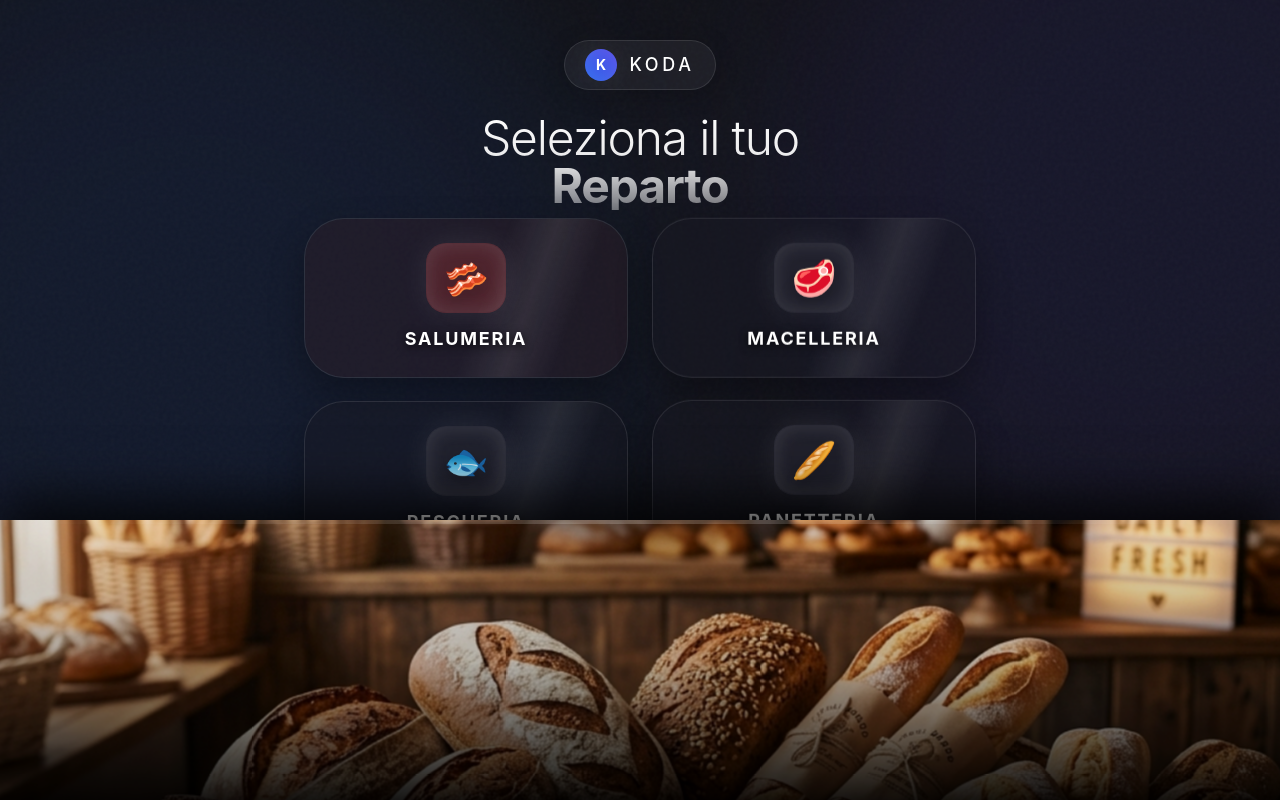
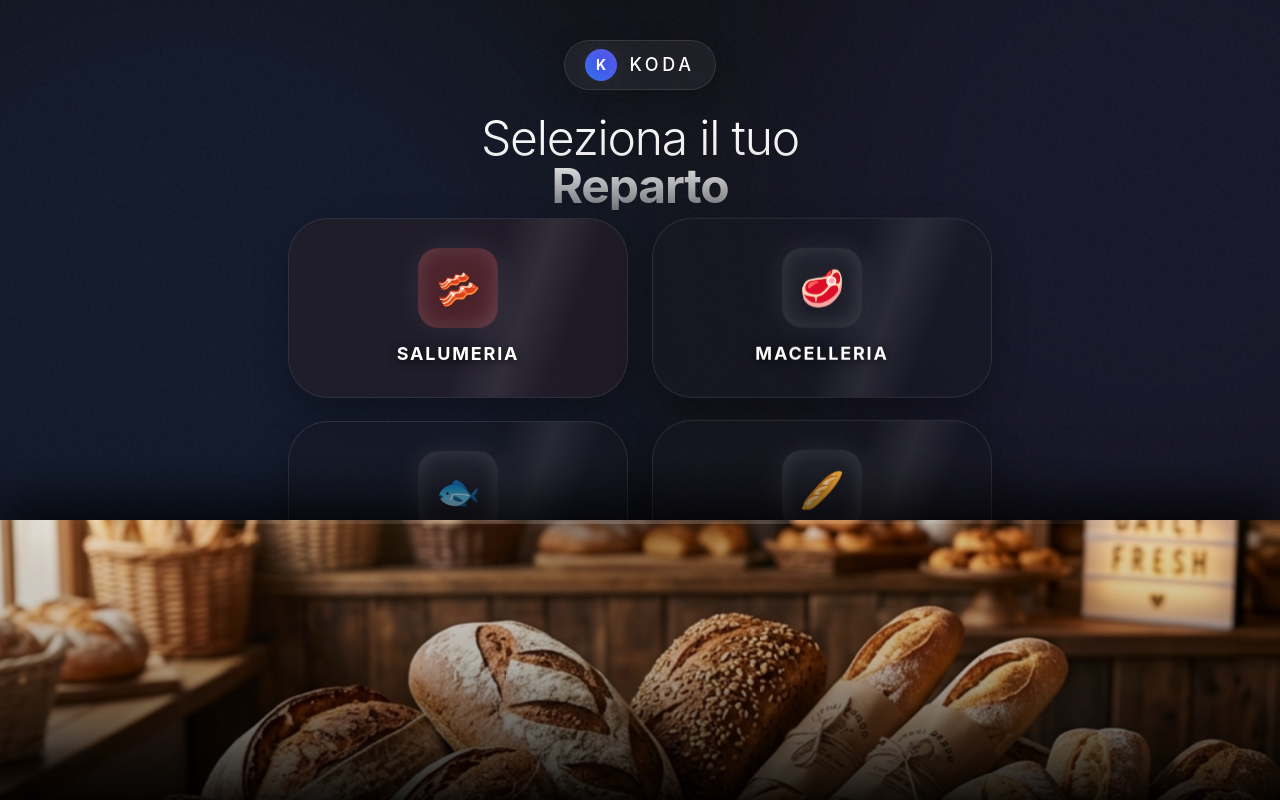
Before and after one commit to rivmafidgo-cloud/KODA, an Angular app in the folder koda-frontend/: page / in a window 1280 px wide. Built offline with nearby package versions, Linux system fonts and the light colour scheme.

Commit message:
autoresize for department

```diff
--- a/koda-frontend/src/app/pages/home/home.html
+++ b/koda-frontend/src/app/pages/home/home.html
@@ -25,7 +25,7 @@
       </h2>
     </div>
 
-    <!-- Departments Grid -->
+    <!-- Departments Dynamic Grid -->
     <div class="relative z-20 flex-1 flex flex-col items-center justify-center w-full px-6 pb-6">
 
       <!-- Loading state -->
@@ -50,18 +50,28 @@
           </button>
         </div>
       } @else {
-        <div class="grid grid-cols-2 gap-4 md:gap-6 w-full max-w-[90vw] md:max-w-2xl">
+        <!-- Fluid Auto-Resizing Layout -->
+        <div class="flex flex-wrap justify-center content-center gap-5 md:gap-6 w-full max-w-[90vw] md:max-w-3xl transition-all duration-500">
           @for (dept of departments; track dept.id; let i = $index) {
 
-            <!-- Entry animation wrapper (staggered based on index) -->
-            <div class="animate-entry w-full" style="animation-delay: {{ (i * 0.1) + 0.2 }}s">
+            <!-- Dynamic Entry wrapper -->
+            <div class="animate-entry flex-grow flex-shrink-0 transition-all duration-500"
+                 [ngClass]="{
+                   'basis-full max-w-[340px] md:max-w-[400px]': departments.length === 1,
+                   'basis-[calc(50%-1.5rem)] max-w-[340px]': departments.length > 1
+                 }"
+                 style="animation-delay: {{ (i * 0.1) + 0.2 }}s">
 
-              <!-- Continuous floating effect (offset so they don't move identically) -->
-              <div class="float-container w-full" style="animation-delay: {{ i * 0.3 }}s">
+              <!-- Continuous floating effect -->
+              <div class="float-container w-full h-full" style="animation-delay: {{ i * 0.3 }}s">
 
                 <button
                   (click)="selectDepartment(dept)"
-                  class="group relative overflow-hidden rounded-[2.5rem] border border-white/10 bg-[#1a1a24]/40 backdrop-blur-2xl shadow-[0_15px_35px_rgba(0,0,0,0.3)] focus:outline-none flex flex-col items-center justify-center py-6 px-4 w-full premium-shimmer interactive-card aspect-[4/3] max-h-[160px]"
+                  class="group relative overflow-hidden rounded-[2.5rem] border border-white/10 bg-[#1a1a24]/40 backdrop-blur-2xl shadow-[0_15px_35px_rgba(0,0,0,0.3)] focus:outline-none flex flex-col items-center justify-center py-6 px-4 w-full h-full premium-shimmer interactive-card transition-all duration-500"
+                  [ngClass]="{
+                    'aspect-square max-h-[400px]': departments.length === 1,
+                    'aspect-[4/3] max-h-[180px]': departments.length > 1
+                  }"
                 >
                   <!-- Glass inner highlight -->
                   <div class="absolute inset-0 bg-gradient-to-b from-white/10 to-transparent opacity-0 group-active:opacity-100 transition-opacity duration-300"></div>
@@ -70,13 +80,30 @@
                   <div class="absolute inset-0 opacity-20 group-active:opacity-40 transition-opacity duration-300 mix-blend-screen" [ngClass]="dept.color"></div>
 
                   <div class="relative z-10 flex flex-col items-center justify-center h-full w-full">
-                    <!-- Premium Icon Container with internal pulse -->
-                    <div class="w-16 h-16 md:w-20 md:h-20 mb-3 rounded-[1.25rem] bg-[#2a2a36]/50 border border-white/5 flex items-center justify-center shadow-inner backdrop-blur-md transform transition-transform duration-500 group-hover:-translate-y-2 icon-glow" [ngClass]="dept.color">
-                      <span class="text-3xl md:text-4xl drop-shadow-xl">{{ dept.icon }}</span>
+                    <!-- Premium Icon Container -->
+                    <div class="mb-3 rounded-[1.25rem] bg-[#2a2a36]/50 border border-white/5 flex items-center justify-center shadow-inner backdrop-blur-md transform transition-all duration-500 group-hover:-translate-y-2 icon-glow"
+                         [ngClass]="dept.color"
+                         [class.w-24]="departments.length === 1"
+                         [class.h-24]="departments.length === 1"
+                         [class.w-16]="departments.length > 1"
+                         [class.h-16]="departments.length > 1"
+                         [class.md:w-20]="departments.length > 1"
+                         [class.md:h-20]="departments.length > 1">
+                      <span class="drop-shadow-xl transition-all duration-500"
+                            [class.text-6xl]="departments.length === 1"
+                            [class.text-3xl]="departments.length > 1"
+                            [class.md:text-4xl]="departments.length > 1">
+                        {{ dept.icon }}
+                      </span>
                     </div>
 
                     <!-- Typography -->
-                    <span class="text-base md:text-lg font-bold tracking-widest uppercase text-white drop-shadow-[0_2px_4px_rgba(0,0,0,0.8)] leading-tight">{{ dept.name }}</span>
+                    <span class="font-bold tracking-widest uppercase text-white drop-shadow-[0_2px_4px_rgba(0,0,0,0.8)] leading-tight transition-all duration-500"
+                          [class.text-2xl]="departments.length === 1"
+                          [class.text-base]="departments.length > 1"
+                          [class.md:text-lg]="departments.length > 1">
+                      {{ dept.name }}
+                    </span>
                   </div>
 
                   <!-- Interactive Ripple -->
```
